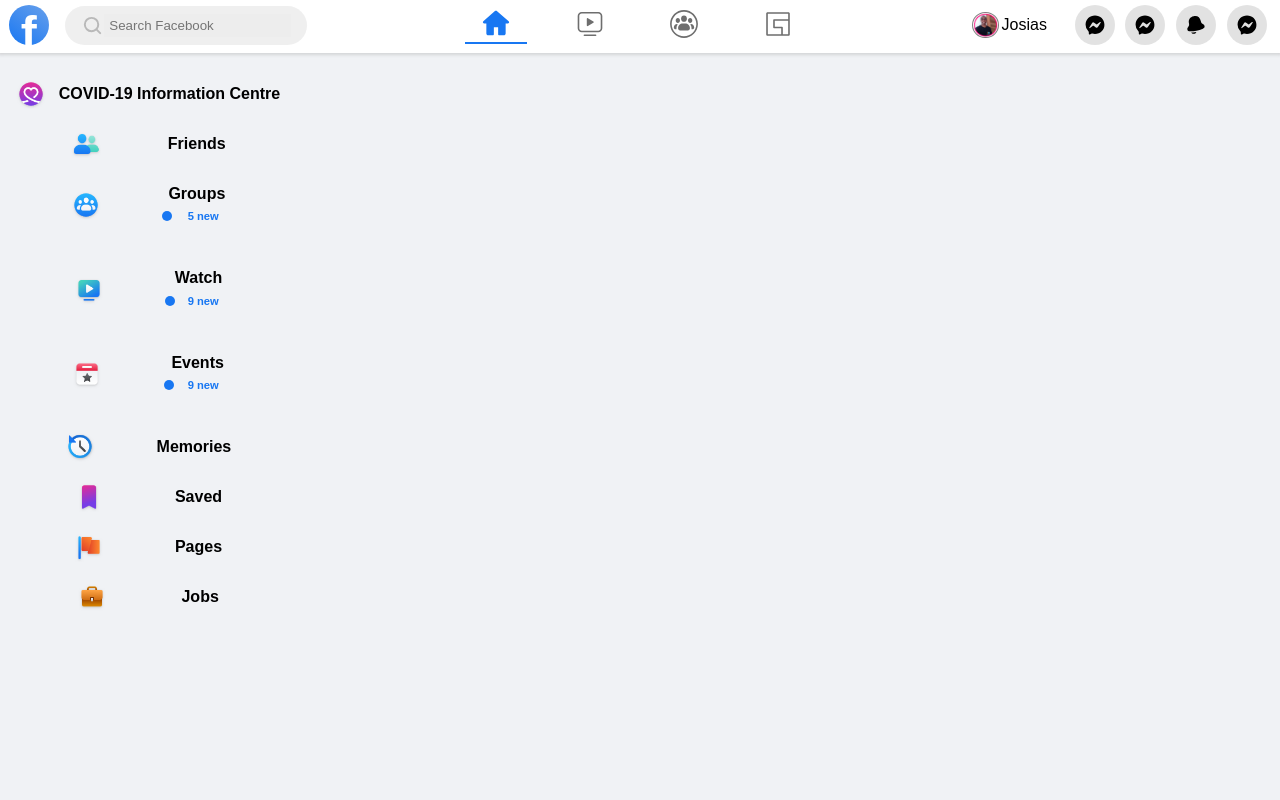
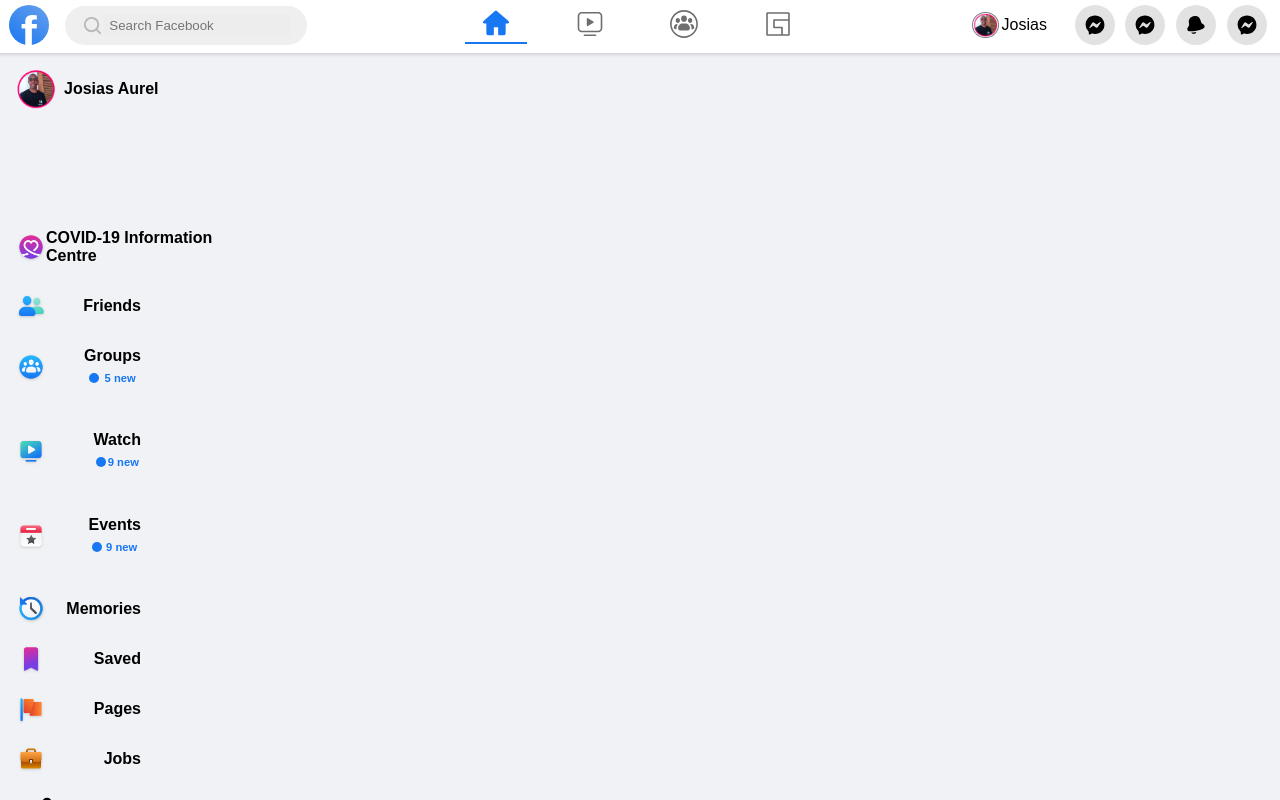
Before and after one commit to JosiasAurel/facebook-clone, a Next.js app in the folder packages/client/: page /home in a window 1280 px wide. Built offline with nearby package versions, Linux system fonts and the light colour scheme.

Commit message:
pos-fix header and firs page content

```diff
--- a/packages/client/components/FirstSectionCard.tsx
+++ b/packages/client/components/FirstSectionCard.tsx
@@ -7,15 +7,18 @@
     image: string
     text: string
     notif?: number
+    over?: boolean
 }
 
-const FirstSectionCard: FunctionComponent<FirstSectionCardProps> = ({ image, text, notif }): JSX.Element => {
+const FirstSectionCard: FunctionComponent<FirstSectionCardProps> = ({ image, text, notif, over }): JSX.Element => {
 
     if (notif) {
         return (
+            <div className={styles.firstSectionCardCn}>
                 <div className={styles.firstSectionCard}>
                     <img style={{ position: "relative", top: "-6px" }} src={image} alt={image.split(".")[0]} />
-                <div>
+                    {over ?
+                        <div style={{ position: "relative", left: "-50%" }} className={styles.notfP}>
                             <p> {text} </p>
                             <span className={styles.info}>
                                 <div className={styles.notifCircle}>
@@ -23,13 +26,22 @@
                                 <p> {notif} new</p>
                             </span>
                         </div>
+                        : <div className={styles.notfP}>
+                            <p> {text} </p>
+                            <span className={styles.info}>
+                                <div className={styles.notifCircle}>
+                                </div>
+                                <p> {notif} new</p>
+                            </span>
+                        </div>}
+                </div>
             </div>
         )
     }
     return (
         <div className={styles.firstSectionCard}>
             <img src={image} alt={image.split(".")[0]} />
-            <p> {text} </p>
+            {over ? <p style={{ position: "relative", left: "-50%" }}> {text} </p> : <p> {text} </p>}
         </div>
     )
 }
--- a/packages/client/pages/home.tsx
+++ b/packages/client/pages/home.tsx
@@ -11,16 +11,29 @@
         <div>
             <Header />
             <div className={styles.homePageContent}>
-                <div className={styles.firstSection}>
-                    <FirstSectionCard image="covid.png" text="COVID-19 Information Centre" />
-                    <FirstSectionCard image="friends.png" text="Friends" />
-                    <FirstSectionCard image="groups.png" text="Groups" notif={5} />
-                    <FirstSectionCard image="watch.png" text="Watch" notif={9} />
-                    <FirstSectionCard image="events.png" text="Events" notif={9} />
-                    <FirstSectionCard image="memories.png" text="Memories" />
-                    <FirstSectionCard image="save.png" text="Saved" />
-                    <FirstSectionCard image="pages.png" text="Pages" />
-                    <FirstSectionCard image="jobs.png" text="Jobs" />
+                <div className={styles.firstSectionContaienrCn}>
+                    <div className={styles.user___}>
+                        <img src="/josias.png" alt="josias" />
+                        <p>Josias Aurel</p>
+                    </div>
+                    <div className={styles.firstSection}>
+                        <div className={styles.over__}>
+
+                        </div>
+                        <FirstSectionCard image="covid.png" text="COVID-19 Information Centre" />
+                        <FirstSectionCard image="friends.png" text="Friends" over={true} />
+                        <FirstSectionCard image="groups.png" text="Groups" notif={5} over={true} />
+                        <FirstSectionCard image="watch.png" text="Watch" notif={9} over={true} />
+                        <FirstSectionCard image="events.png" text="Events" notif={9} over={true} />
+                        <FirstSectionCard image="memories.png" text="Memories" over={true} />
+                        <FirstSectionCard image="save.png" text="Saved" over={true} />
+                        <FirstSectionCard image="pages.png" text="Pages" over={true} />
+                        <FirstSectionCard image="jobs.png" text="Jobs" over={true} />
+                        <div className={styles.seeMore}>
+                            <img src="avatar.svg" alt="avatar" />
+                            <p>See More</p>
+                        </div>
+                    </div>
                 </div>
             </div>
         </div>
--- a/packages/client/styles/components/components.module.css
+++ b/packages/client/styles/components/components.module.css
@@ -1,10 +1,13 @@
 .firstSectionCard {
   display: flex;
   flex-direction: row;
-  justify-content: space-evenly;
+  justify-content: space-between;
   align-items: center;
+  align-self: flex-start;
   font-weight: bold;
   border-radius: 6px;
+  max-width: 250px;
+  min-width: 250px;
 }
 
 .firstSectionCard:hover {
@@ -13,10 +16,6 @@
 
 .firstSectionCard img {
   max-width: 30px;
-}
-
-.firstSectionCard p {
-  margin-left: 0.8em;
 }
 
 .notifCircle {
--- a/packages/client/styles/components/header.module.css
+++ b/packages/client/styles/components/header.module.css
@@ -8,6 +8,8 @@
   box-shadow: 0 0 3px 2px rgba(151, 151, 151, 0.322);
   max-height: 50px;
   padding-bottom: 3px;
+  position: fixed;
+  top: 0;
 }
 
 .header nav {
--- a/packages/client/styles/home.module.css
+++ b/packages/client/styles/home.module.css
@@ -4,10 +4,68 @@
   justify-content: space-between;
   align-items: center;
   margin: 1em 0 0 0;
+  position: relative;
+  top: 3em;
+}
+
+.firstSectionContaienrCn {
+  display: flex;
+  flex-direction: column;
+  justify-content: space-evenly;
+  align-items: flex-start;
+  overflow: auto;
+  position: fixed;
+  width: 25vw;
+  top: 4em;
+}
+
+.firstSectionContaienrCn .user___ {
+  display: flex;
+  justify-content: space-between;
+  align-items: center;
+  font-weight: bold;
+  margin-left: 1em;
+}
+
+.firstSectionContaienrCn .user___ p {
+  margin-left: 0.5em;
+}
+
+.firstSectionContaienrCn .user___ img {
+  max-width: 40px;
 }
 
 .firstSection {
+  display: flex;
+  flex-direction: column;
+  justify-content: space-evenly;
+  align-items: flex-start;
   margin-left: 1em;
   overflow: auto;
   max-height: 90vh;
 }
+
+.over__ {
+  width: 20px;
+  height: 200px;
+  margin-bottom: 5em;
+}
+
+.seeMore {
+  display: flex;
+  flex-direction: row;
+  justify-content: space-between;
+  align-items: center;
+  min-width: 60%;
+  max-width: 250px;
+  border-radius: 6px;
+  padding: 0 1em;
+}
+
+.seeMore img {
+  max-width: 30px;
+}
+
+.seeMore:hover {
+  background-color: rgba(128, 128, 128, 0.178);
+}
```
Lines whose indentation alone changed are shown as unchanged.
